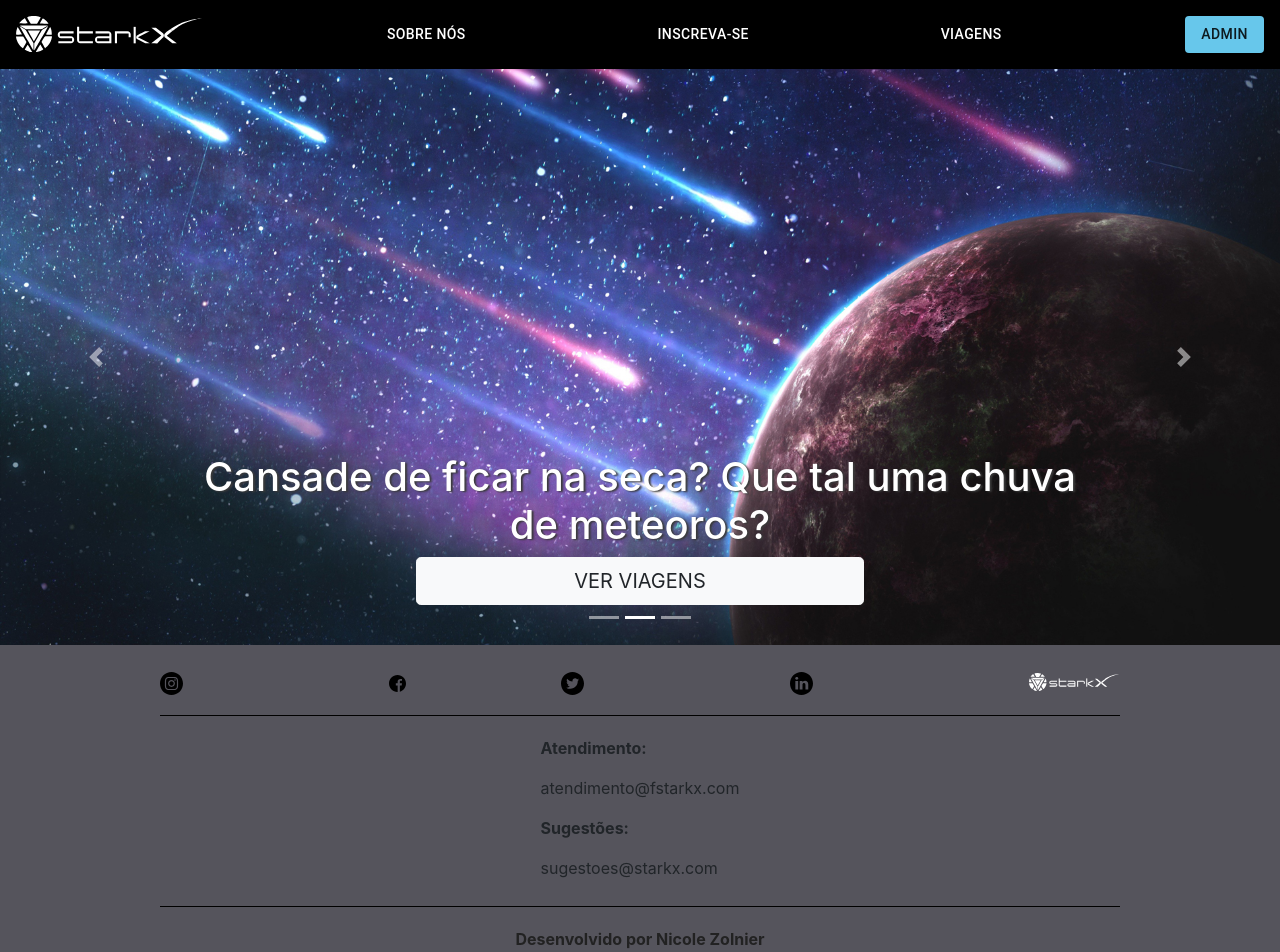
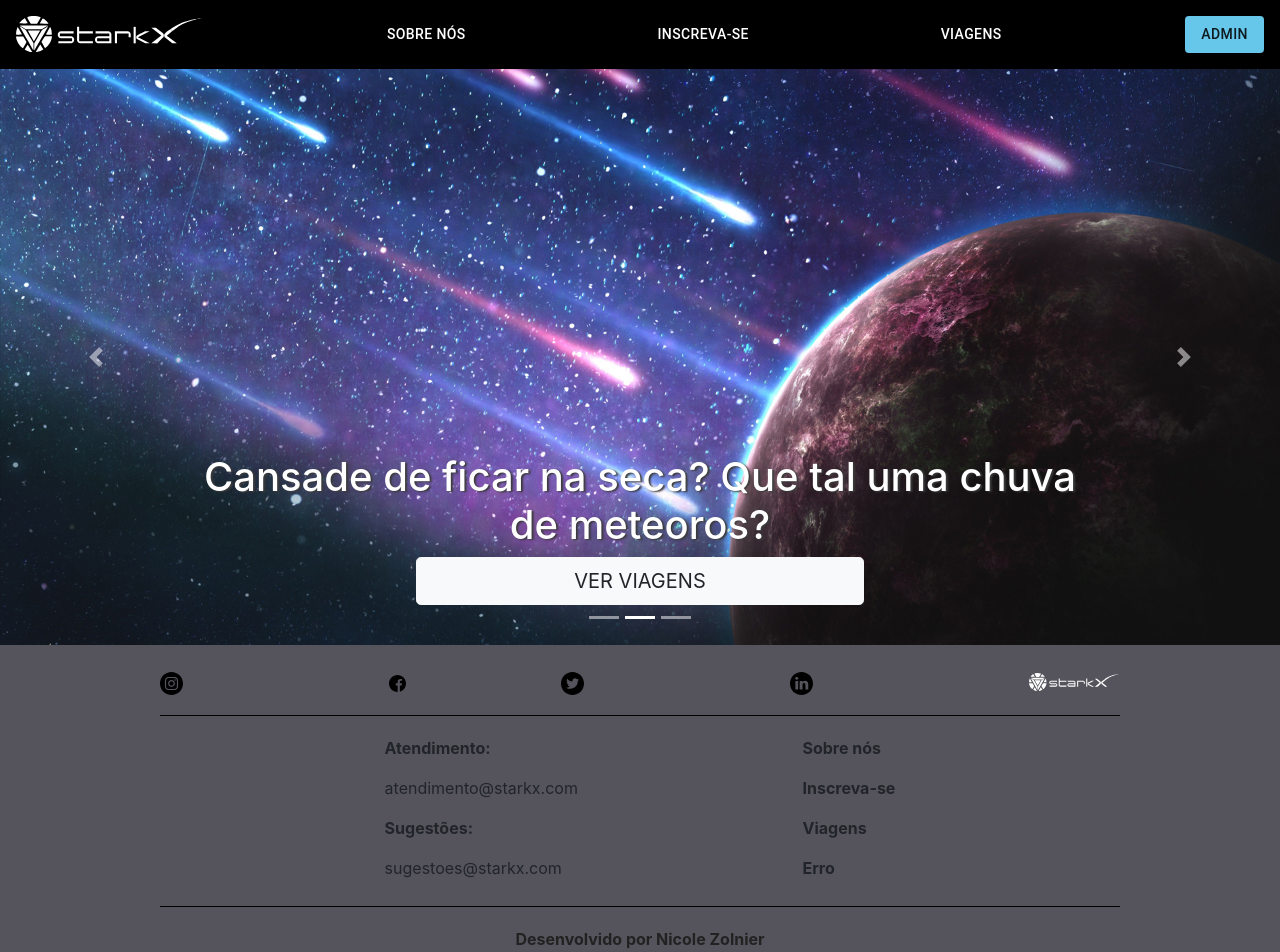
Before and after one commit to future4code/Nicole-Zolnier, a React (Create React App) app in the folder semana10/labex/: page / in a window 1280 px wide. Shown: the top 952 px of the page. Built offline with nearby package versions, Linux system fonts and the light colour scheme.

Commit message:
hooks no footer

```diff
--- a/semana10/labex/src/components/Footer.js
+++ b/semana10/labex/src/components/Footer.js
@@ -5,6 +5,7 @@ import twitter from '../assets/twitter.svg'
 import facebook from '../assets/facebook.svg'
 import instagram from '../assets/instagram.svg'
 import linkedin from '../assets/linkedin.svg'
+import { useHistory } from 'react-router-dom'
 
 const DivFooter = styled.div`
   background-color: #55545c;
@@ -16,10 +17,7 @@ const DivImg = styled.div`
   display: flex;
   align-items: center;
   padding: 25px 0 20px 0;
-  @media (min-device-width: 320px) and (max-device-width: 420px) {
-    flex-direction: column;
-    padding: 0;
-  }
+
 `
 
 const DivText = styled.div`
@@ -30,40 +28,27 @@ const DivText = styled.div`
   border: 1px solid black;
   border-left: none;
   border-right: none;
-  @media (min-device-width: 320px) and (max-device-width: 420px) {
-    flex-direction: column;
-    text-align: center;
-    font-size: 20px;
-  }
 `
 
 const Img = styled.img`
   width: 10%;
-  @media (min-device-width: 320px) and (max-device-width: 420px) {
-    width: 30%;
-  }
+
 `
 
 const ImgLogo = styled.img`
   width: 90%;
-  @media (min-device-width: 320px) and (max-device-width: 420px) {
-    width: 80%;
-  }
+
 `
 
 const SectionMedias = styled.section`
   display: flex;
-  @media (min-device-width: 320px) and (max-device-width: 420px) {
-    padding: 2em 0 0 2em;
-  }
+
 `
 
 const SectionLogo = styled.section`
   display: flex;
   justify-content: flex-end;
-  @media (min-device-width: 320px) and (max-device-width: 420px) {
-    justify-content: center;
-  }
+
 `
 
 const P = styled.p`
@@ -81,11 +66,33 @@ const A = styled.a`
   color: #222222;
   &:hover{
     text-decoration: none;
-    color: #F61B1B;
+    color: black;
   }
 `
 
 function Footer() {
+
+  const history = useHistory()
+
+  const goToHome = () => {
+    history.push("/")
+  }
+
+  const goToAboutUs = () => {
+    history.push("/sobre")
+  }
+
+  const goToApply = () => {
+    history.push("/inscricao")
+  }
+
+  const goToTrips = () => {
+    history.push("/viagens")
+  }
+
+  const goToError = () => {
+    history.push("/error")
+  }
 
   return (
     <DivFooter>
@@ -121,10 +128,16 @@ function Footer() {
       <DivText>
         <section>
           <P>Atendimento: </P>
-            <p>atendimento@fstarkx.com </p>
+          <p>atendimento@starkx.com </p>
 
           <P>Sugestões: </P>
           <p>sugestoes@starkx.com</p>
+        </section>
+        <section>
+          <P onClick={goToAboutUs}>Sobre nós</P>
+          <P onClick={goToApply}>Inscreva-se</P>
+          <P onClick={goToTrips}>Viagens</P>
+          <P onClick={goToError}>Erro</P>
         </section>
 
       </DivText>
--- a/semana10/labex/src/components/Private/TripCard.js
+++ b/semana10/labex/src/components/Private/TripCard.js
@@ -67,7 +67,6 @@ function TripCard(props) {
             </CardActions>
         </Card>
         </Div>
-    );
+    )
 }
-
 export default TripCard
```
Lines whose indentation alone changed are shown as unchanged.
